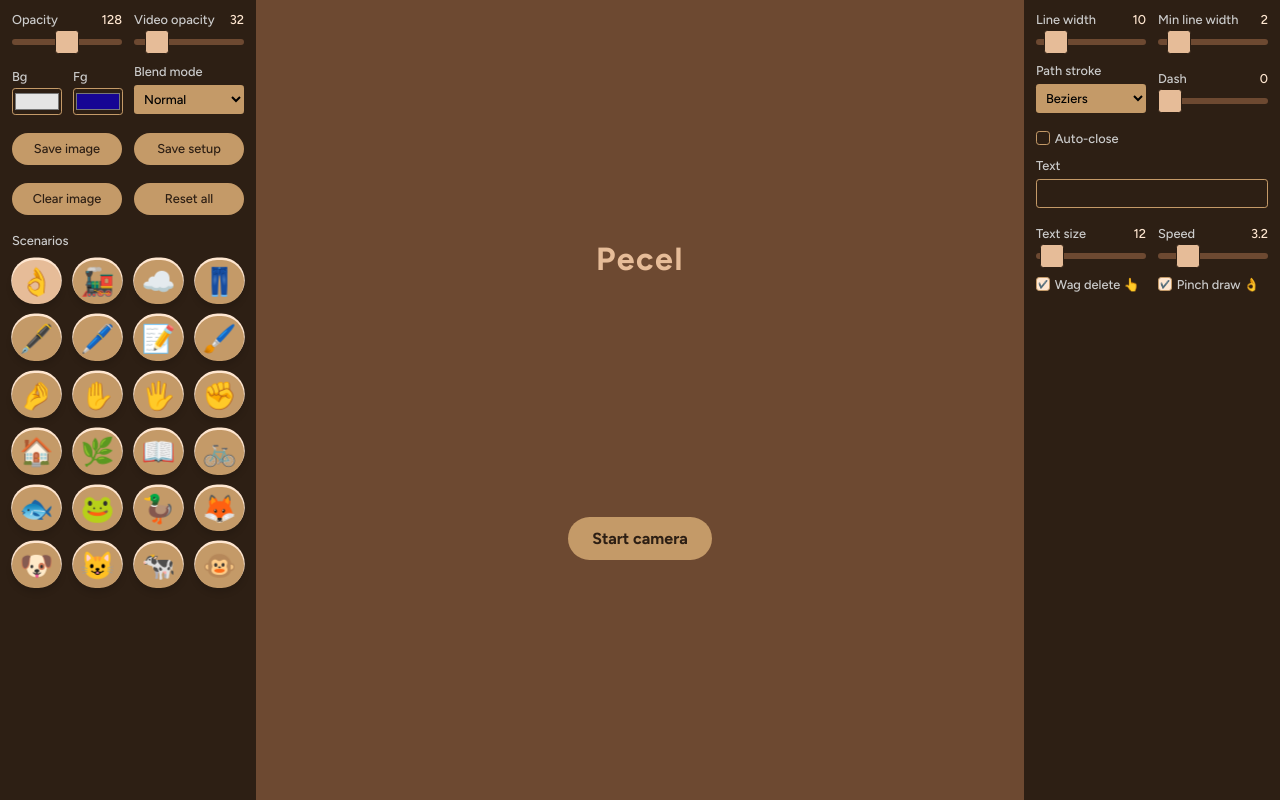
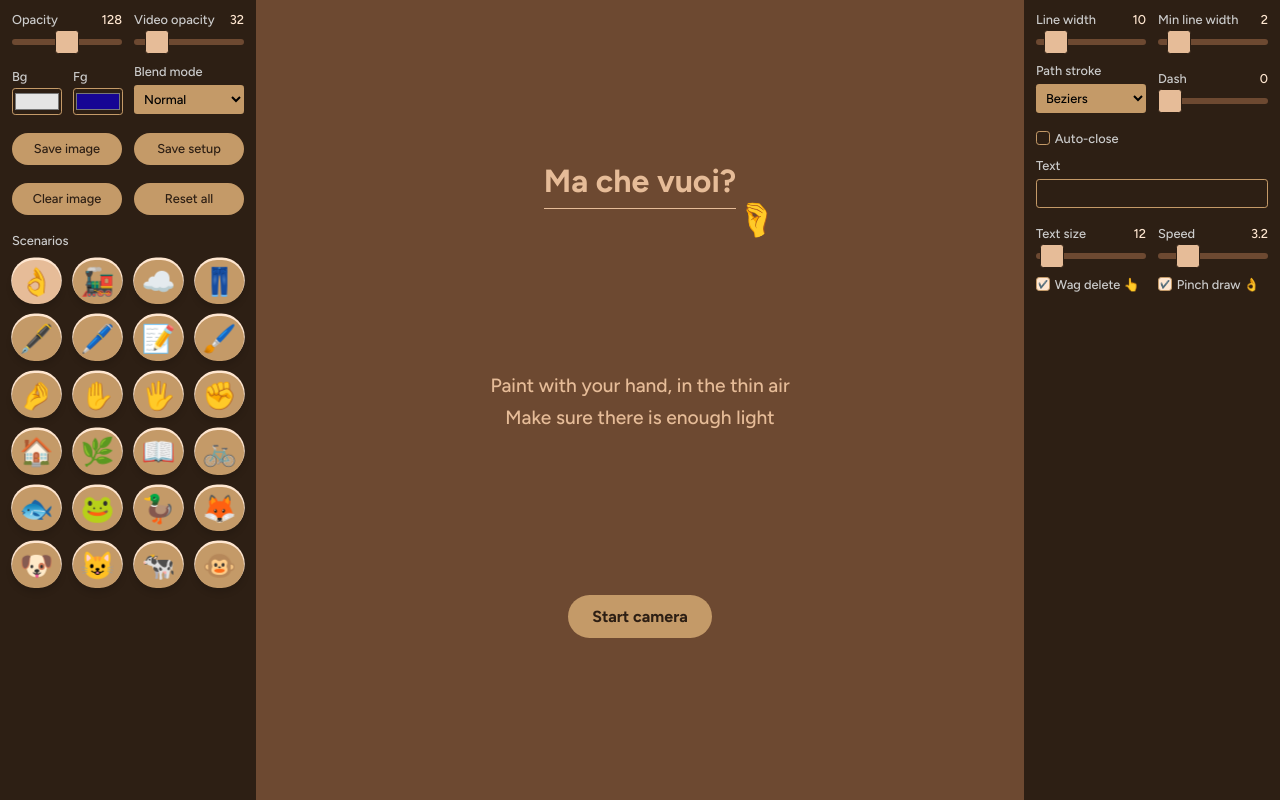
Before and after one commit to cincplug/machevuoi, a Next.js app: page / in a window 1280 px wide. Built offline with nearby package versions, Linux system fonts and the light colour scheme; a web font is replaced by a local one.

Commit message:
Rebrand the app

```diff
--- a/app/components/nav/Splash.tsx
+++ b/app/components/nav/Splash.tsx
@@ -7,7 +7,15 @@ interface IProps {
 const Splash: React.FC<IProps> = ({ handlePlayButtonClick }) => {
   return (
     <div className="wrap splash">
-      <h1>Pecel</h1>
+      <h1>
+        <span className="text">Ma che vuoi?</span>
+      </h1>
+      <div className="slogan">
+        <div className="slogan-text">
+          <p>Paint with your hand, in the thin air</p>
+          <p>Make sure there is enough light</p>
+        </div>
+      </div>
       <button className="splash-button" onClick={handlePlayButtonClick}>
         Start camera
       </button>
--- a/app/layout.tsx
+++ b/app/layout.tsx
@@ -4,8 +4,8 @@ import "./globals.css";
 const inter = Inter({ subsets: ["latin"] });
 
 export const metadata = {
-  title: "Pecel",
-  description: "Advanced illustrator tool",
+  title: "Ma che vuoi",
+  description: "Illustrator tool based on Italian hand gesture 🤌",
 };
 
 interface RootLayoutProps {
--- a/app/styles.scss
+++ b/app/styles.scss
@@ -452,14 +452,83 @@ label {
   background: var(--color-skin-mid-dark);
   flex-direction: column;
   justify-content: space-evenly;
+  color: var(--color-skin-mid-light);
+
+  @keyframes gesture {
+    0% {
+      left: 0;
+    }
+    100% {
+      left: 100%;
+    }
+  }
+
+  @keyframes gesture-line {
+    0% {
+      width: 0;
+    }
+    100% {
+      width: 100%;
+    }
+  }
+
+  @keyframes gesture-text {
+    0% {
+      width: 0;
+    }
+    100% {
+      width: 100%;
+    }
+  }
+
+  @keyframes slogan {
+    0%, 50% {
+      transform: translateY(100%);
+    }
+    100% {
+      transform: translateY(0);
+    }
+  }
+
   h1 {
     margin: 0;
-    letter-spacing: 0.1rem;
     font-size: 2rem;
-    color: var(--color-skin-mid-light);
+    position: relative;
+    .text {
+      display: inline-block;
+      overflow: hidden;
+      white-space: nowrap;
+      animation: gesture-text 1.7s forwards;
+    }
+    &:before {
+      display: block;
+      content: "";
+      position: absolute;
+      height: 0.1rem;
+      top: 100%;
+      background: var(--color-skin-mid-light);
+      animation: gesture-line 1.5s forwards;
+    }
+    &:after {
+      display: block;
+      content: "🤌";
+      position: absolute;
+      top: 80%;
+      transform: rotate(-45deg);
+      animation: gesture 1.6s forwards;
+    }
   }
-  h2 {
-    margin: 0.5rem 0 0.7rem;
+
+  .slogan {
+    text-align: center;
+    font-size: 1.2rem;
+    line-height: 2rem;
+    font-weight: normal;
+    overflow: hidden;
+  }
+
+  .slogan-text {
+    animation: slogan 3s ease-out forwards;
   }
 }
 
--- a/app/utils/storeSetup.ts
+++ b/app/utils/storeSetup.ts
@@ -19,7 +19,7 @@ interface IControlItem {
   isStoringPrevented?: boolean;
 }
 
-const storageSetupItem = "pecelSetup";
+const storageSetupItem = "machevuoiSetup";
 
 export const getStoredSetup = (): ISetup => {
   const initialSetup: ISetup = {};
--- a/package.json
+++ b/package.json
@@ -1,5 +1,5 @@
 {
-  "name": "pecel",
+  "name": "machevuoi",
   "version": "0.1.0",
   "private": true,
   "scripts": {
```
